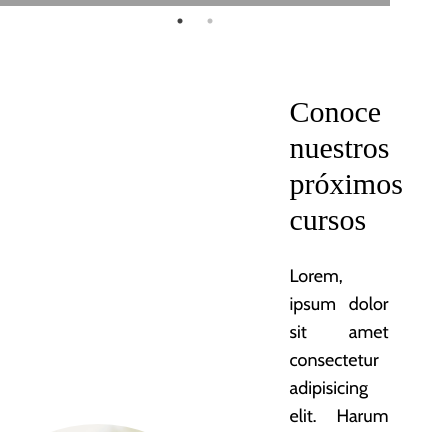
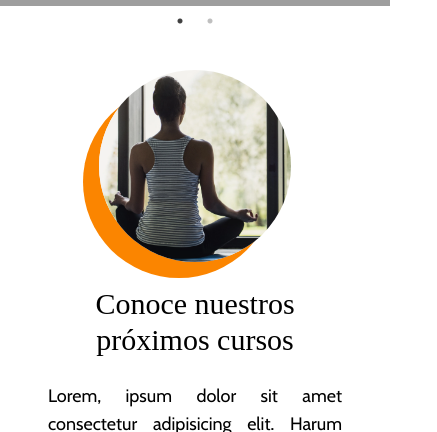
Before and after one commit to nanglada/Frontend-VeRiMindful, a React app: page / in a window 390 px wide. Shown: the part 394-826 px from the top of the page, 437 px wide, since content can reach past the window. Built offline with nearby package versions, Linux system fonts and the light colour scheme; grey boxes are pictures that could not be loaded; the HTML template or start-up script is replaced by a standard one.

Commit message:
fix: landing courses responsive

```diff
--- a/src/components/landing/Courses.tsx
+++ b/src/components/landing/Courses.tsx
@@ -4,14 +4,15 @@ import { Link } from "react-router-dom";
 
 export default function Courses() {
     return (
-        <div className="justify-center items-center mt-16 flex">
+        <div className="lg:justify-center lg:items-center lg:flex mt-16 grid place-items-center">
             {/* <img className="shadow-[-1rem_1rem_0_0_#219EBC] rounded-full h-72 w-72 object-cover" src={MeditatingPerson}/> */}
-            <img className="shadow-[-1rem_1rem_0_0_#FB8500] rounded-full h-72 w-72 object-cover" src={MeditatingPerson}/>
-            <div className="w-1/2 px-12">
-                <h1 className="text-3xl font-logo py-6">Conoce nuestros próximos cursos</h1>
+            <img className="shadow-[-1rem_1rem_0_0_#FB8500] rounded-full lg:h-72 lg:w-72 h-48 w-48 object-cover" src={MeditatingPerson}/>
+            <div className="lg:w-1/2 px-12">
+                <h1 className="text-3xl text-center lg:text-left font-logo py-6">Conoce nuestros próximos cursos</h1>
                 <p className="text-justify text-lg">Lorem, ipsum dolor sit amet consectetur adipisicing elit. Harum quos quae voluptates repellat expedita possimus, facere fugiat deleniti laborum nulla maxime aspernatur libero optio eaque dolor nisi eum voluptatum tenetur!</p>
                 <p className="text-justify text-lg py-6">¡Anímate a inscribirte! Para saber más, haz <Link to='/cursos' className="text-blue1 font-semibold underline">click aquí</Link>. </p>
             </div>
+            <div className="h-48"/>
 
         </div>
 
```
